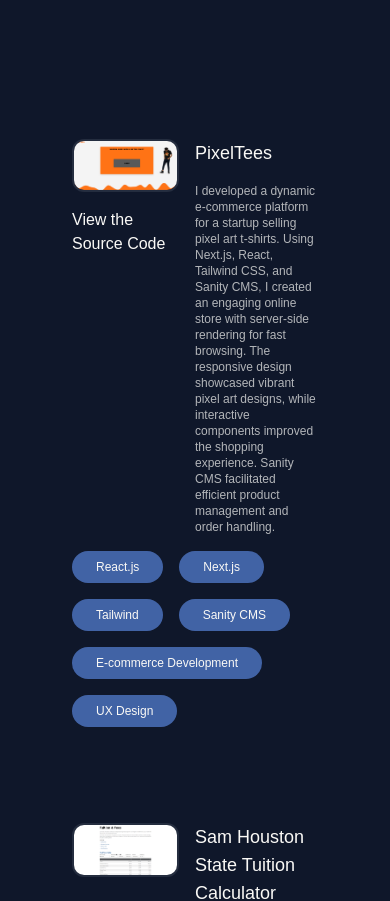
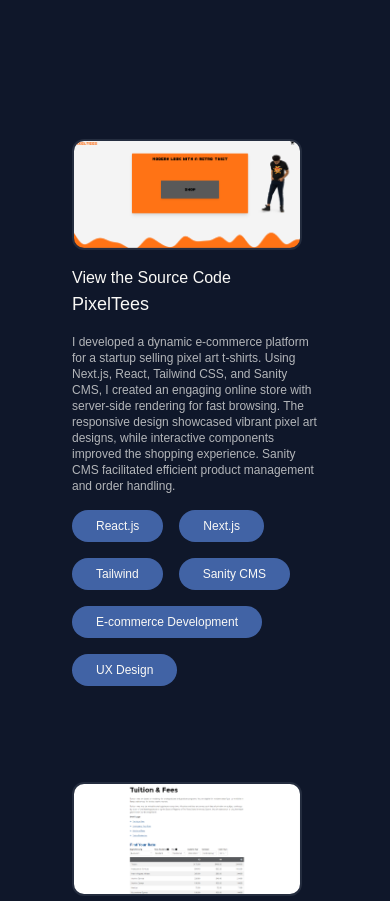
Before and after one commit to Indigo9898/Updated-Portfolio, a Next.js app: page / in a window 390 px wide. Shown: the part 3140-4041 px from the top of the page. Built offline with nearby package versions, Linux system fonts and the light colour scheme.

Commit message:
Update ProjectItem.jsx

```diff
--- a/app/components/ProjectItem.jsx
+++ b/app/components/ProjectItem.jsx
@@ -13,7 +13,7 @@
   return (
     <div className="p-6 mb-8 card rounded-3xl">
       <Link className="absolute w-full h-full" href={props.linkhref}></Link>
-      <div className="grid grid-cols-1 md:grid-cols-2 grid-cols-2 mb-4">
+      <div className="grid grid-cols-1 md:grid-cols-2 mb-4">
         <div className="mr-4">
           <Image
             className="mr-4 rounded-xl border-slate-200/10 border-2 mb-4"
```
